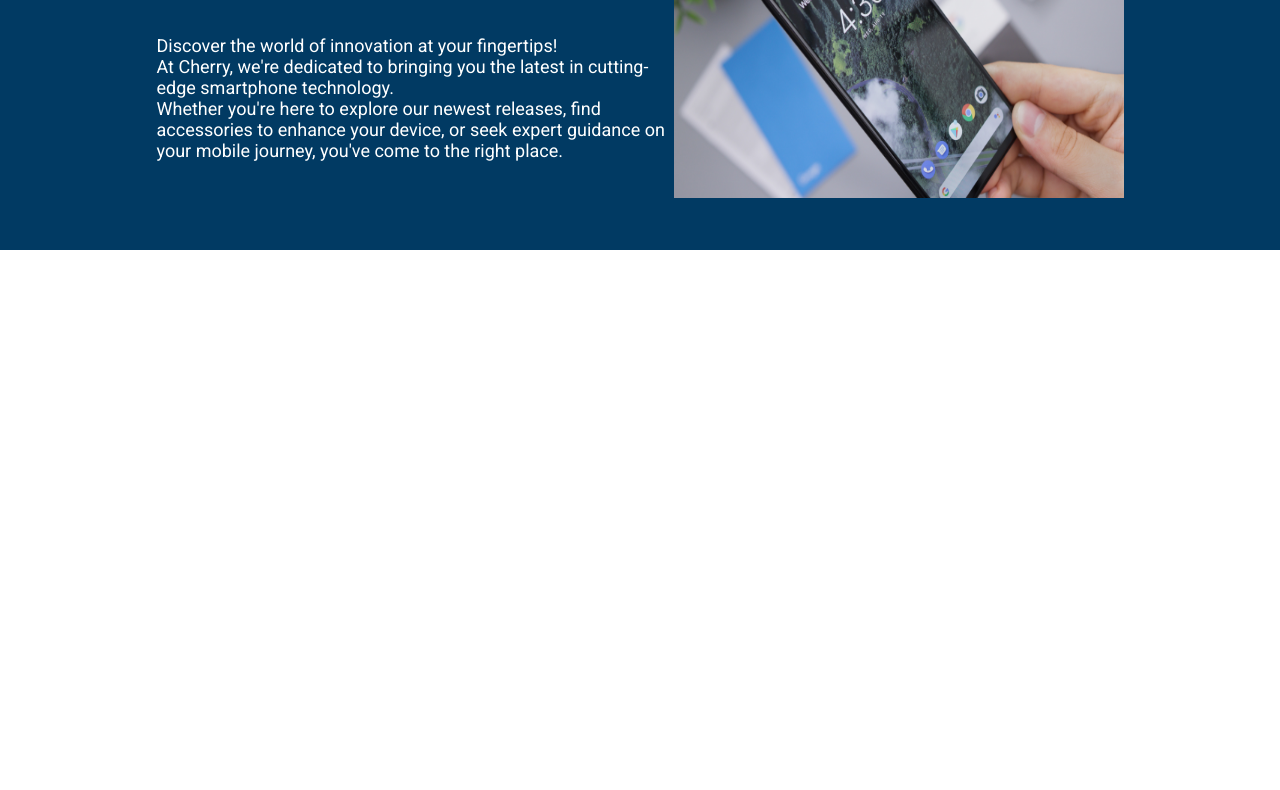
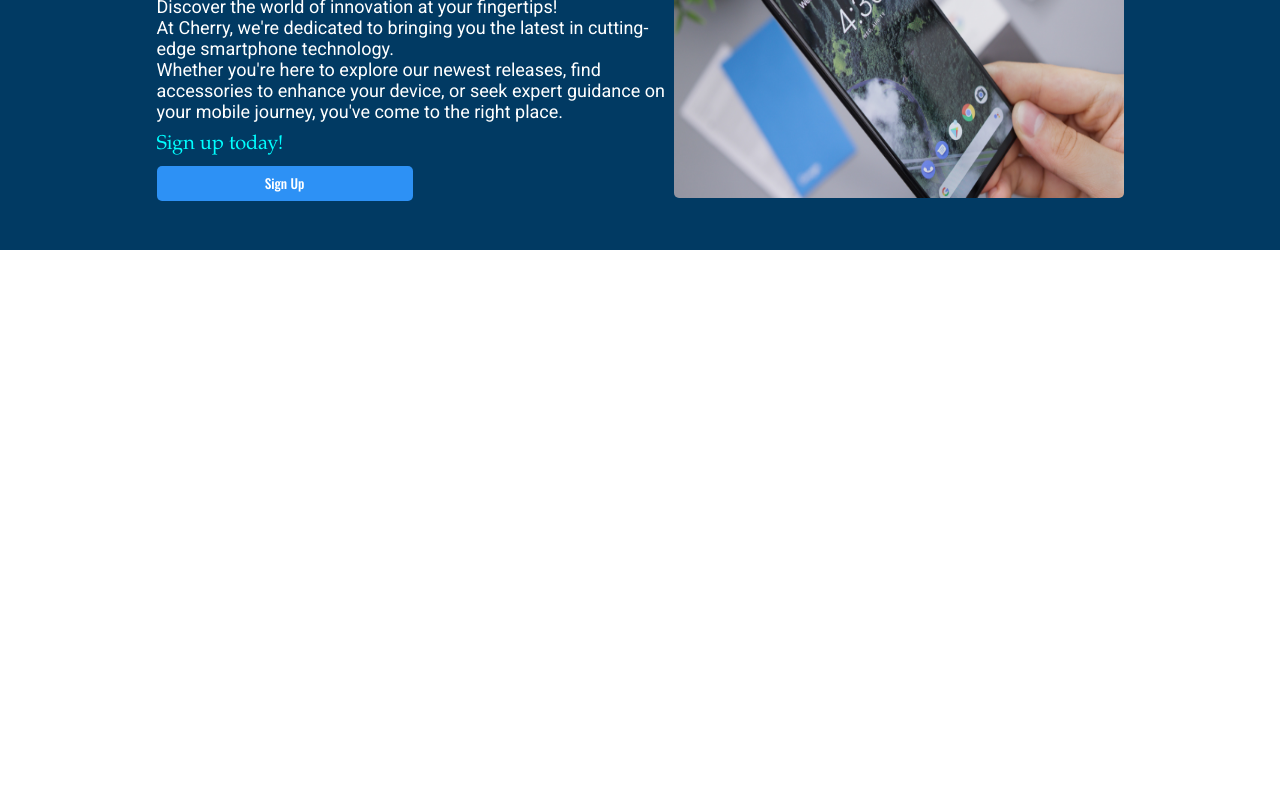
Before and after one commit to adamkeino/Landing-page, a plain HTML site: page index.html in a window 1280 px wide. Shown: the part 250-1040 px from the top of the page. Drawn offline with nearby package versions, Linux system fonts and the light colour scheme.

Commit message:
Section 1 complete

```diff
--- a/index.html
+++ b/index.html
@@ -27,7 +27,10 @@
         <div class="content1-text-container">
             <p class="text-header">Welcome to Cherry Online!</p>
             <p class="text-body">Discover the world of innovation at your fingertips!<br>
-                At Cherry, we're dedicated to bringing you the latest in cutting-edge smartphone technology.<br>Whether you're here to explore our newest releases, find accessories to enhance your device, or seek expert guidance on your mobile journey, you've come to the right place.</p>
+                At Cherry, we're dedicated to bringing you the latest in cutting-edge smartphone technology.<br>Whether you're here to explore our newest releases, find accessories to enhance your device, or seek expert guidance on your mobile journey, you've come to the right place.
+            </p>
+            <p class="signup-text">Sign up today!</p>
+            <button class="signup-button">Sign Up</button>
         </div>
         <div class="content1-image-container">
             <img class="content1-image" src="images/welcome-image.jpg" alt="welcome-image">
--- a/styles/content1.css
+++ b/styles/content1.css
@@ -11,7 +11,7 @@
 .content1-text-container {
     display: flex;
     flex-direction: column;
-    align-items: center;
+    align-items: left;
     width: 40%;
 }
 .text-header {
@@ -24,8 +24,38 @@
     font-family: 'Roboto', sans-serif;
     font-size: 18px;
     color: white;
+    margin: 0;
+    padding-bottom: 10px;
 }
 .content1-image {
     width: 450px;
     height: 300px;
+    border-radius: 5px;
 }
+.signup-text {
+    font-family: garamond;
+    color: aqua;
+    font-size: 20px;
+    text-align: left;
+    margin: 0;
+    padding-bottom: 10px;
+}
+.signup-button {
+    font-family: 'Oswald';
+    height: 35px;
+    width: 50%;
+    background-color: rgb(45,145,245);
+    color: white;
+    border: none;
+    font-weight: normal;
+    border-radius: 5px;
+    cursor: pointer;
+    transition: background-color 0.3s, color 0.3s, box-shadow 0.3s;
+}
+.signup-button:hover {
+    background-color: aqua;
+    color: black;
+}
+.signup-button:active {
+    box-shadow: 0px 0px 2px 2px rgba(45,145,245,0.5);
+}
```
